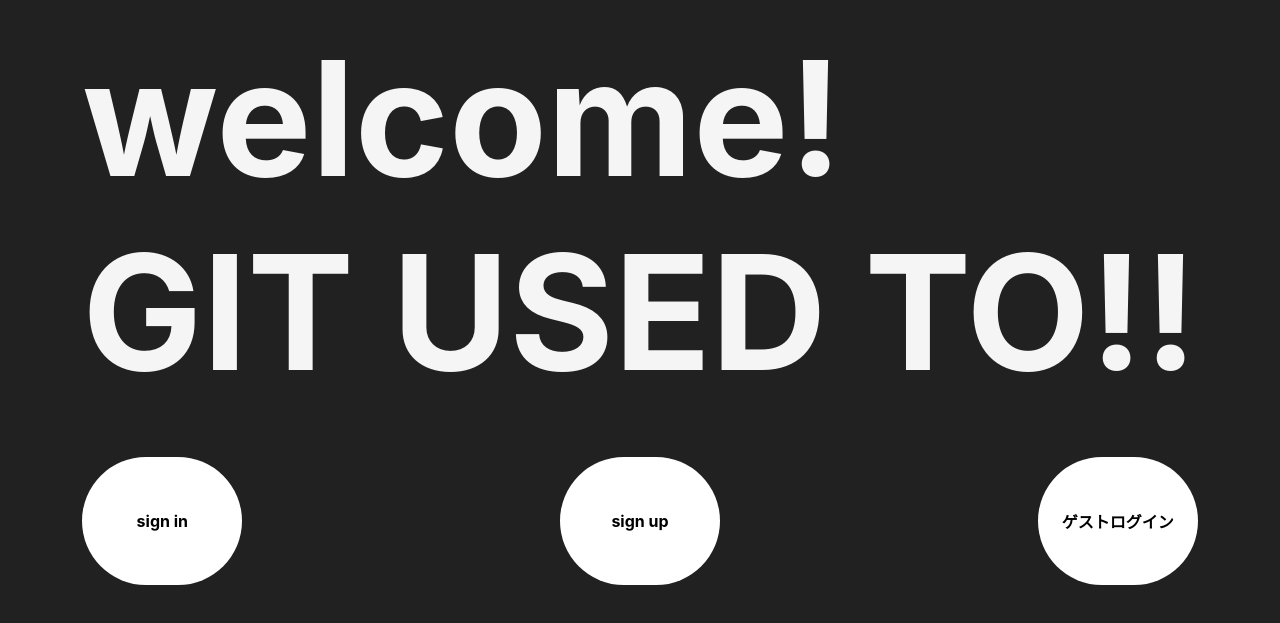
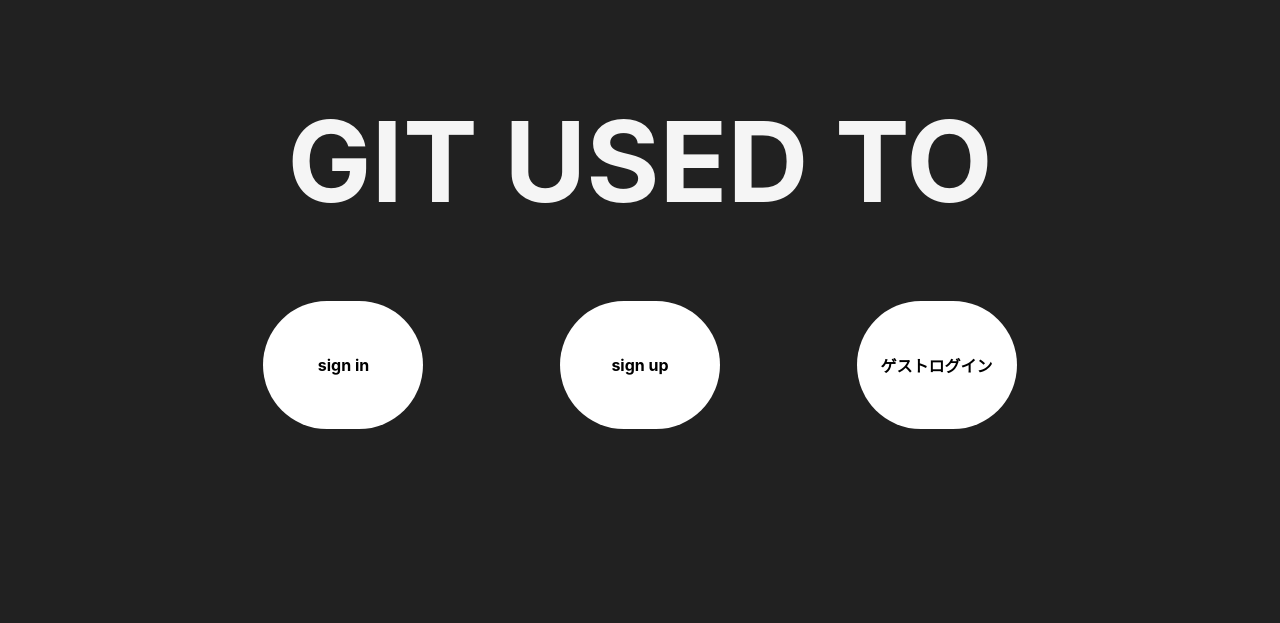
Before and after one commit to mk-daruma/git-used-to, a React (Create React App) app in the folder frontend/app/: page / in a window 1280 px wide. Shown: the part 107-730 px from the top of the page. Built offline with nearby package versions, Linux system fonts and the light colour scheme; what axios-case-converter would draw is missing.

Commit message:
[update]ログイン前のTop画面のレイアウトを修正 #34
画面サイズがスマホになってもレイアウトが崩れないように修正。
このままではあまりにも見た目が寂しいので背景動画を入れることを検討している。

```diff
--- a/frontend/app/src/components/pages/Top.tsx
+++ b/frontend/app/src/components/pages/Top.tsx
@@ -8,12 +8,16 @@ import { AuthContext } from "App"
 
 const useStyles = makeStyles((theme: Theme) => ({
   font: {
-    fontSize: "10rem",
+    marginTop: theme.spacing(6),
+    padding: theme.spacing(3),
+    fontSize: "7rem",
+    overflowWrap: "break-word",
     fontWeight: "bold"
   },
   btn: {
     display: "flex",
     justifyContent: "space-between",
+    flexWrap: "wrap",
   },
   box: {
     marginTop: theme.spacing(6),
@@ -23,7 +27,7 @@ const useStyles = makeStyles((theme: Theme) => ({
     backgroundColor: "white",
     cursor: "pointer",
     display: "flex",
-    justifyContent: "center"
+    justifyContent: "center",
   },
   text: {
     height: "8rem",
@@ -86,8 +90,7 @@ const Top: React.FC = () => {
           whileHover={{ scale: 1.1 }}
           transition={{ type: "spring", stiffness: 400, damping: 10 }}
         >
-          welcome! <br />
-          GIT USED TO!!
+          GIT USED TO
         </motion.div>
       </motion.div>
       <motion.div
```
